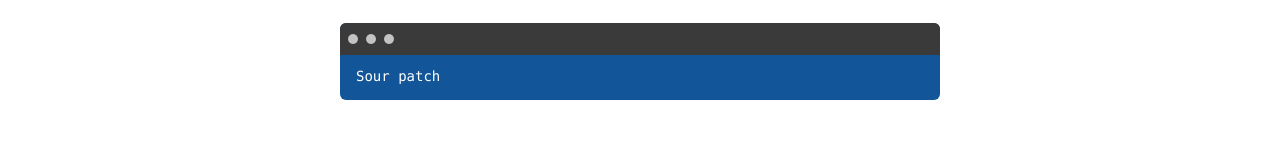
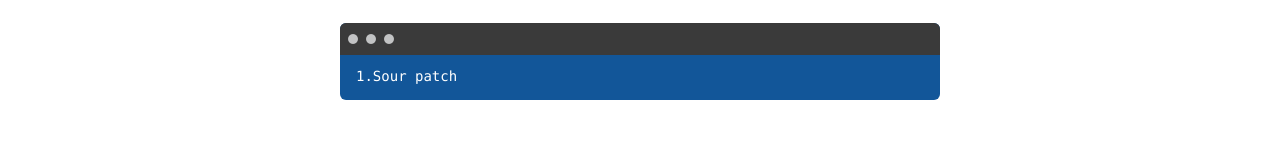
Before and after one commit to kategable/ngHouston-demo, an Angular app: page / in a window 1280 px wide. Both pictures are taken after a click on the element "Sour patch". Shown: the part 232-390 px from the top of the page. Built offline with nearby package versions, Linux system fonts and the light colour scheme.

Commit message:
added count

```diff
--- a/src/app/app.component.html
+++ b/src/app/app.component.html
@@ -67,7 +67,7 @@
   <!-- Terminal -->
   <div class="terminal">
     <div *ngFor="let candy of list; let i = index" >
-      <pre (click)="remove(i)">{{candy}}</pre>
+      <pre (click)="remove(i)">{{i+1}}.{{candy}}</pre>
 
     </div>
   </div>
```
